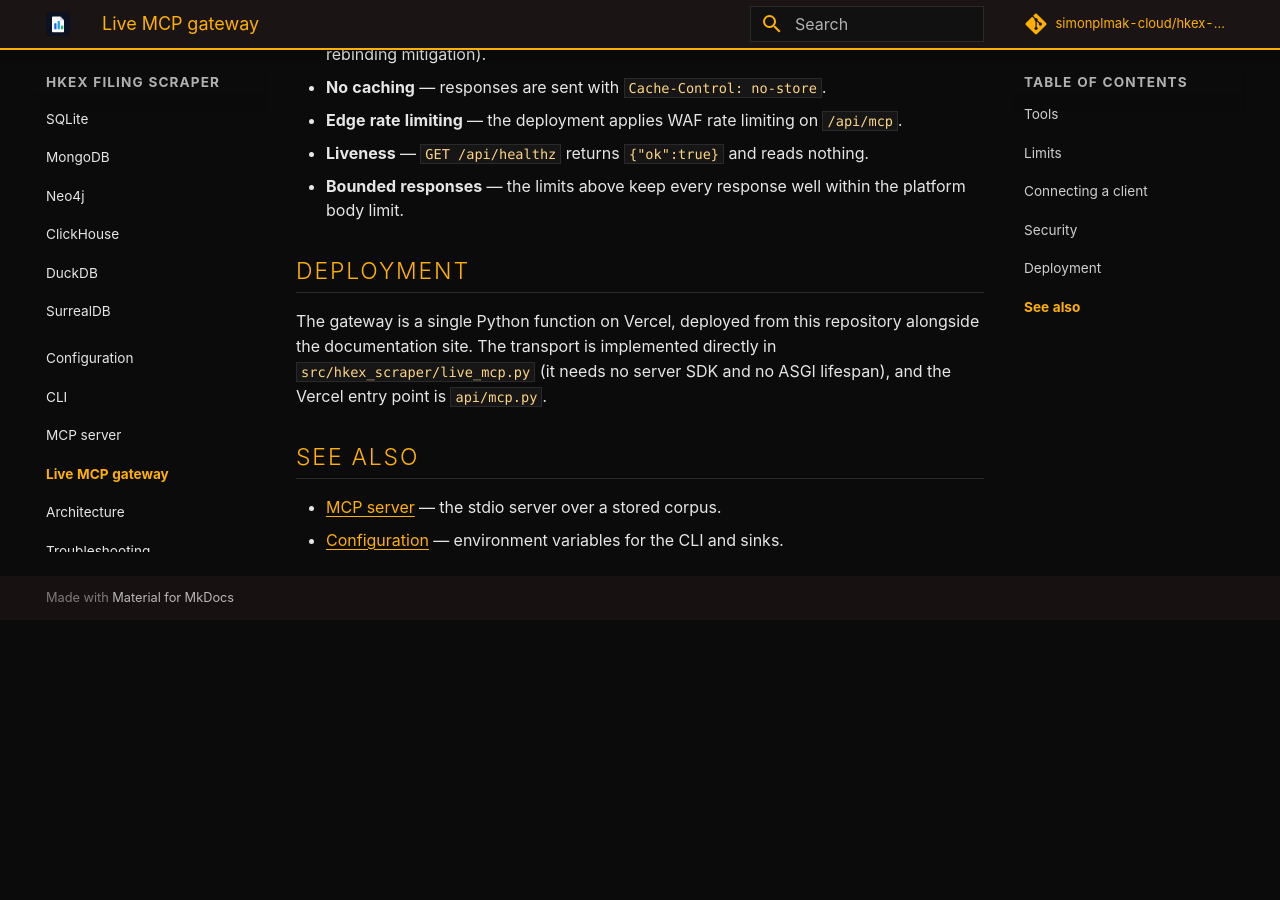
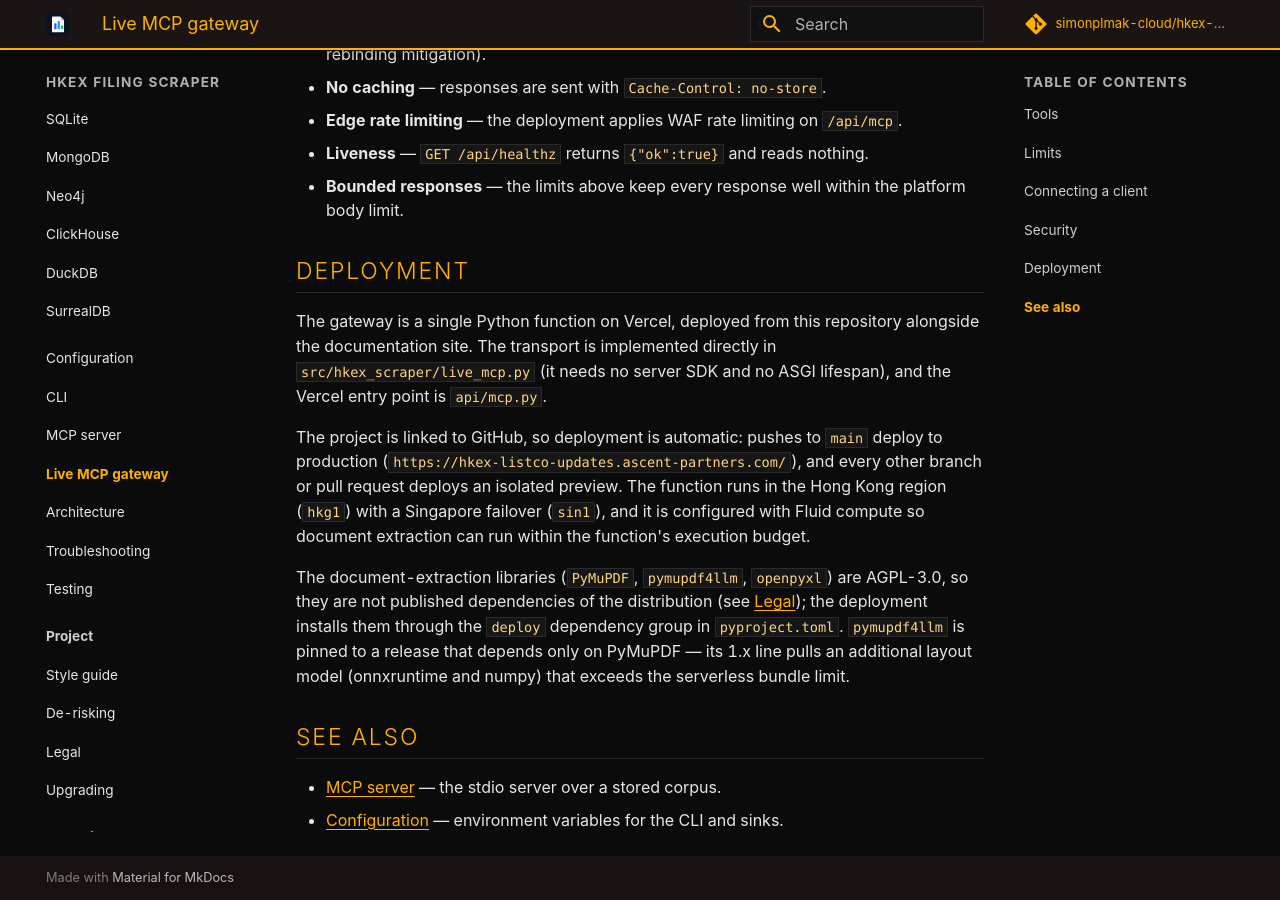
Before and after one commit to simonplmak-cloud/hkex-filing-scraper, an MkDocs documentation site: the page built from docs/live-mcp.md, in a window 1280 px wide and 900 px high, scrolled down 1981 px. Built offline with MkDocs 1.6.1 and Material for MkDocs 9.7.7, drawn with Linux system fonts in a browser that asks for light colours; comment, search, counter and statistics services are not loaded; before the commit the page ends 2601 px from its top, so only the background shows below that.

Commit message:
docs: document the automatic GitHub to Vercel deployment

```diff
--- a/docs/live-mcp.md
+++ b/docs/live-mcp.md
@@ -90,6 +90,18 @@
 `src/hkex_scraper/live_mcp.py` (it needs no server SDK and no ASGI lifespan), and the Vercel
 entry point is `api/mcp.py`.
 
+The project is linked to GitHub, so deployment is automatic: pushes to `main` deploy to
+production (`https://hkex-listco-updates.ascent-partners.com/`), and every other branch or
+pull request deploys an isolated preview. The function runs in the Hong Kong region (`hkg1`)
+with a Singapore failover (`sin1`), and it is configured with Fluid compute so document
+extraction can run within the function's execution budget.
+
+The document-extraction libraries (`PyMuPDF`, `pymupdf4llm`, `openpyxl`) are AGPL-3.0, so
+they are not published dependencies of the distribution (see [Legal](legal.md)); the
+deployment installs them through the `deploy` dependency group in `pyproject.toml`.
+`pymupdf4llm` is pinned to a release that depends only on PyMuPDF — its 1.x line pulls an
+additional layout model (onnxruntime and numpy) that exceeds the serverless bundle limit.
+
 ## See also
 
 - [MCP server](mcp.md) — the stdio server over a stored corpus.
```
